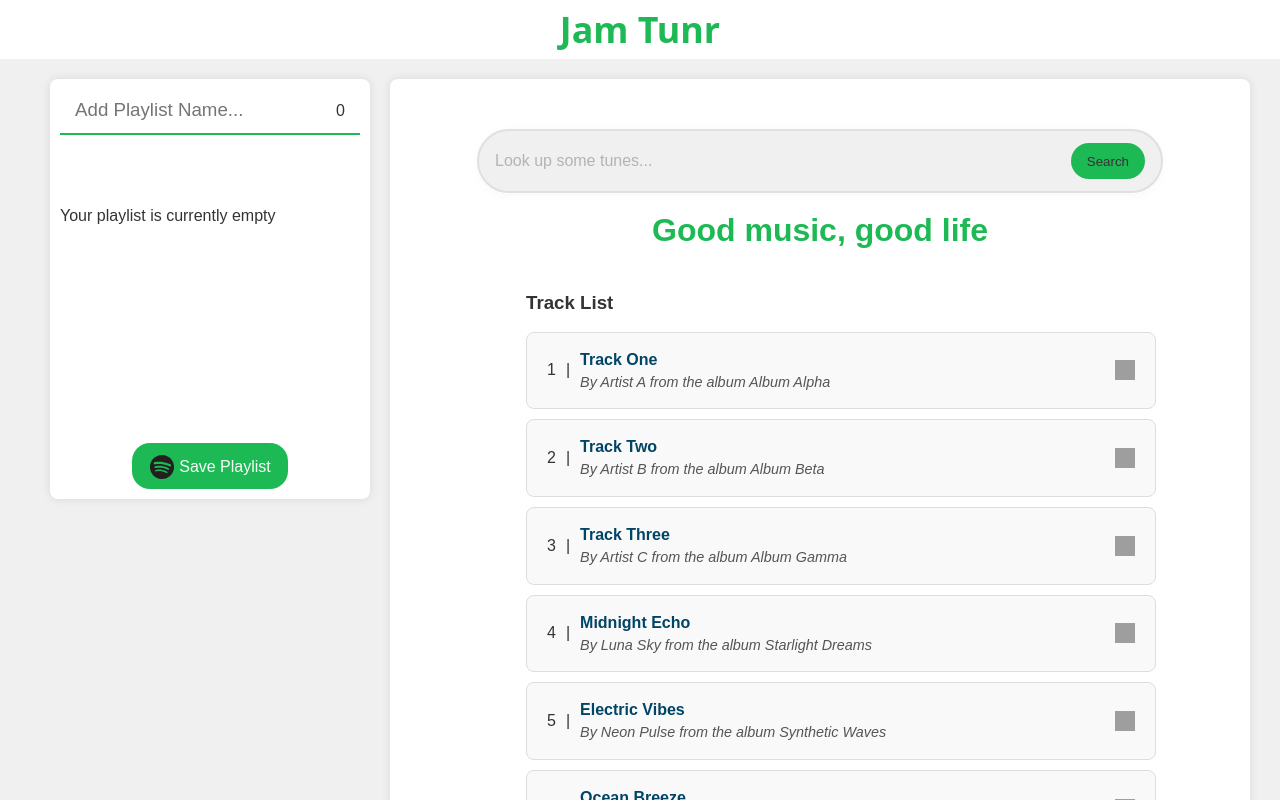
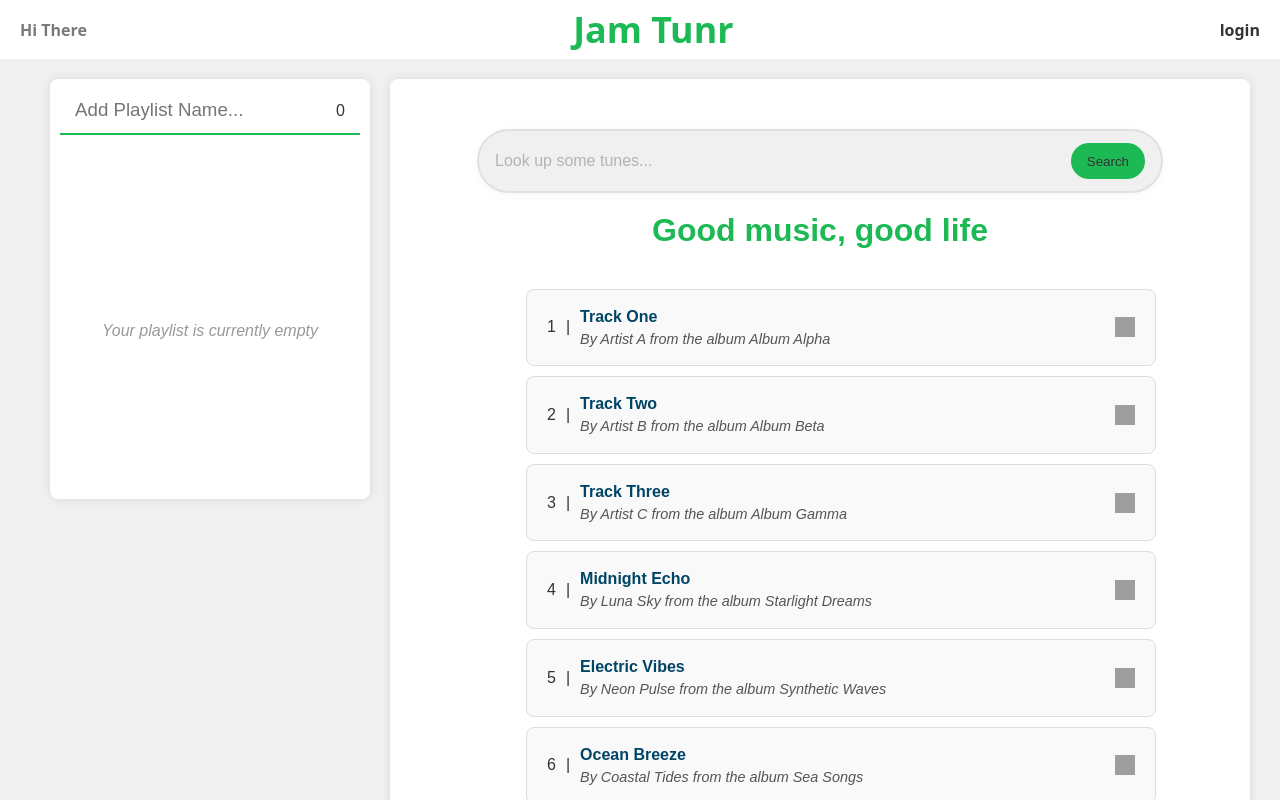
Before and after one commit to Erick-WG/Spotify-Jamr, a React (Vite) app: page / in a window 1280 px wide. Shown: the top 800 px of the page. Built offline with nearby package versions, Linux system fonts and the light colour scheme; sample sign-in values are in the browser's storage; grey boxes are pictures that could not be loaded.

Commit message:
Feat: add authentication and access token aquisition logic
build out the pcke authentication flow to obtain an access token to be used with api requests to fetch user specific data

```diff
--- a/jsconfig.json
+++ b/jsconfig.json
@@ -7,7 +7,8 @@
         "@pages/*": ["src/pages/*"],
         "@components/*": ["src/components/*"],
         "@assets/*": ["src/assets/*"],
-        "@css/*": ["src/assets/css/*"]
+        "@css/*": ["src/assets/css/*"],
+        "@apiClient/*": ["src/apiClient/*"]
     },
     "jsx": "react-jsx"
     },
--- a/src/App.jsx
+++ b/src/App.jsx
@@ -8,15 +8,15 @@ import styles from '@css/App.module.css'
 
 // components
 import SearchBar from '@components/SearchBar.jsx'
-import SearchResults from '@components/SearchResults.jsx'
+import SearchResults from '@components/SearchResults'
 import PlayList from '@components/PlayList.jsx'
 import TrackList from '@components/TrackList.jsx'
-import Track from '@components/Track.jsx'
+import Header from '@components/Header'
 
 
 
 // variables.
-const url = 'https://api.spotify.com/v1/search?q='
+// const url = 'https://api.spotify.com/v1/search?q='
 
 
 // data
@@ -128,21 +128,100 @@ const tracksMockData = [
   }
 ]
 
+const urlParams = new URLSearchParams(window.location.search);
+let code = urlParams.get('code');
+
+if (code) {
+  window.localStorage.setItem('auth_code', code);
+  window.history.replaceState({}, '', window.location.pathname);
+} else {
+  code = window.localStorage.getItem('auth_code');
+}
+
 
 function App() {
+  //* Access Token.
+  // get access token through authorization code flow with PKCE.
+  // use a login button to trigger the getAuth function from apiClient so we can have an auth code we can exchange for an access token.
+  // store the access token in local storage for use in fetch requests.
+  // const accessToken = localStorage.getItem('access_token');
+
+  // get auth token first and store it locally
+  // useEffect hook allows us to get the auth code and code verifyer on first load of the app.
+  useEffect(() => {
+    import('@apiClient/authCodes.js').then(({ default: getAuth }) => {
+      if (code == undefined && code == null) {
+        getAuth()
+      }
+    });
+  }, []);
+
+  // Auth and access token states.
+  const [loginStatus, setLoginStatus] = useState(false);
+  const [accessToken, setAccessToken] = useState('');
+
+  //* States.
+
+  // search term state to pass to search bar and use in fetch.
+  // add the search term to the fetch URL to get real data from Spotify API.
+  // data retrieval and state update logic will be needed.
+  // pass data to tracks state so that our app can render real search results.
+  const [searchTerm, setSearchTerm] = useState('');
+
+
   // state to store fetched tracks to share with results then create a copy for playlist.
   const [tracks, setTracks] = useState(tracksMockData);
 
 
-
   //* playlist tracks state, add a handler to add and remove tracks from playlist.
-  const [name, setName] = useState(null);
+  const [playlistName, setPlaylistName] = useState(null);
   const [uriList, setUriList] = useState([]);
   const [playlistTracks, setPlaylistTracks] = useState([]);
 
+
+  //* Handlers.
+
+  // login handler to trigger getToken function.
+  // we can get an access token when the user chooses to login
+  const handleLogin = () => {
+
+    //* login to get the access token to fetch data
+    if (code !== undefined || code !== null) {
+      import('@/apiClient/getToken.js').then(({ default: getToken }) => {
+        getToken(code)
+        setLoginStatus(true);
+      });
+    }
+  };
+
+  // clearing the local storage on logout
+  const handleLogout = () => {
+    localStorage.clear();
+    setAccessToken(null);
+    setLoginStatus(false);
+    window.location.href = '/';
+  };
+
+  // search handlers here.
+  const handleSearch = (term) => {
+    // getting and saving access token from the local storage to our app.
+    const access_token = window.localStorage.getItem('access_token')
+
+
+    if(access_token){
+      setAccessToken(access_token)
+      console.log(access_token)
+    }
+    console.log(accessToken)
+    setSearchTerm(term);
+  };
+
+
+  // playlist handlers.
+
   // update the playlist by name.
   const updatePlaylistName = (name) => {
-    setName(name);
+    setPlaylistName(name);
   };
 
   // adding to playlist.
@@ -163,7 +242,7 @@ function App() {
     setUriList([...uriList, track.uri]);
   }
 
-  // deleting uri's for reference.
+  // deleting uri's when a song is removed from the saved playlist.
   const deleteUri = (track) => {
     setUriList(uriList.filter((uri) => uri !== track.uri));
   }
@@ -178,27 +257,26 @@ function App() {
 
   return (
     <div>
-      <div className={styles.logo}>
-        <h1>Jam Tunr</h1>
-      </div>
+      <Header isLogin={loginStatus} handleLogin={handleLogin} handleLogout={handleLogout} />
       <div className={styles.app}>
         <div className={styles.asideContainer}>
           <div className={styles.aside}>
             {/* custon track list here to save to spotify. */}
-            <PlayList name={name} updatePlaylistName={updatePlaylistName} tracks={playlistTracks} removeFromPlaylist={removeFromPlaylist} deleteUri={deleteUri} />
+            <PlayList name={playlistName} updatePlaylistName={updatePlaylistName} tracks={playlistTracks} removeFromPlaylist={removeFromPlaylist} deleteUri={deleteUri} />
           </div>
           {/* TODO: future add, media player below the playlist */}
         </div>
 
         <div className={styles.main}>
-          <SearchBar />
+          <SearchBar search={handleSearch} />
           <h1 className={styles.heading}>Good music, good life</h1>
-          {/* <SearchResults /> */}
+
+          <SearchResults searchTerm={searchTerm} tracks={tracks} addToPlaylist={addToPlaylist} saveUri={saveUri}/>
 
           {/* results container */}
-          <div className={styles.resultsContainer}>
+          {/* <div className={styles.resultsContainer}>
             <TrackList tracks={tracks} addToPlaylist={addToPlaylist} saveUri={saveUri} />
-          </div>
+          </div> */}
         </div>
       </div>
     </div>
--- /dev/null
+++ b/src/apiClient/authCodes.js
@@ -0,0 +1,61 @@
+// Code to get code verifier and code challenge for PKCE OAuth2 flow
+
+// generate a random string for code verifier
+const generateRandomString = (length) => {
+    const possible = 'ABCDEFGHIJKLMNOPQRSTUVWXYZabcdefghijklmnopqrstuvwxyz0123456789';
+    const values = crypto.getRandomValues(new Uint8Array(length));
+    return values.reduce((acc, x) => acc + possible[x % possible.length], "");
+}
+
+const codeVerifier  = generateRandomString(64);
+
+
+// SHA-256 hashing function
+
+const sha256 = async (plain) => {
+    const encoder = new TextEncoder()
+    const data = encoder.encode(plain)
+    return window.crypto.subtle.digest('SHA-256', data)
+}
+
+
+const base64encode = (input) => {
+    return btoa(String.fromCharCode(...new Uint8Array(input)))
+        .replace(/=/g, '')
+        .replace(/\+/g, '-')
+        .replace(/\//g, '_');
+}
+
+
+const hashed = await sha256(codeVerifier)
+const codeChallenge = base64encode(hashed);
+
+
+
+// Authentication with Spotify
+function getAuth() {
+
+    const clientId = import.meta.env.VITE_CLIENT_ID;
+    const redirectUri = import.meta.env.VITE_REDIRECT_URI;
+
+    const scope = 'user-read-private user-read-email';
+    const authUrl = new URL("https://accounts.spotify.com/authorize")
+
+
+    // generated in the previous step
+    window.localStorage.setItem('code_verifier', codeVerifier);
+
+    const params =  {
+        response_type: 'code',
+        client_id: clientId,
+        scope,
+        code_challenge_method: 'S256',
+        code_challenge: codeChallenge,
+        redirect_uri: redirectUri,
+    }
+
+    authUrl.search = new URLSearchParams(params).toString();
+    window.location.href = authUrl.toString();
+}
+
+export default getAuth;
--- /dev/null
+++ b/src/apiClient/getToken.js
@@ -0,0 +1,32 @@
+const clientId = import.meta.env.VITE_CLIENT_ID;
+const redirectUri = import.meta.env.VITE_REDIRECT_URI;
+
+const getToken = async code => {
+
+  // stored in the previous step
+  const codeVerifier = window.localStorage.getItem('code_verifier');
+
+  const url = "https://accounts.spotify.com/api/token";
+  const payload = {
+    method: 'POST',
+    headers: {
+      'Content-Type': 'application/x-www-form-urlencoded',
+    },
+    body: new URLSearchParams({
+      client_id: clientId,
+      grant_type: 'authorization_code',
+      code,
+      redirect_uri: redirectUri,
+      code_verifier: codeVerifier,
+    }),
+  }
+
+  const body = await fetch(url, payload);
+  const response = await body.json();
+
+  window.localStorage.setItem('access_token', response.access_token);
+}
+
+
+
+export default getToken;
--- a/src/assets/css/App.module.css
+++ b/src/assets/css/App.module.css
@@ -1,11 +1,43 @@
 .logo {
     display: flex;
     align-items: center;
-    justify-content: center;
+    justify-content: space-between;
     font-size: 0.7rem;
     font-weight: bold;
     color: #1db954;
-    margin: 10px 0;
+    margin: 10px 20px;
+}
+
+.login {
+    cursor: pointer;
+    color: #333;
+    font-size: 1rem;
+    /* text-transform: uppercase; */
+    font-weight: bold;
+    transition: color 0.3s ease;
+}
+
+.login:hover {
+    color: #1db954;
+}
+
+.logout {
+    cursor: pointer;
+    color: #333;
+    font-size: 1rem;
+    /* text-transform: uppercase; */
+    font-weight: bold;
+    transition: color 0.3s ease;
+}
+
+.logout:hover {
+    color: #ff0000;
+}
+
+.user {
+    font-size: 1rem;
+    font-weight: bold;
+    color: #797979;
 }
 
 .app {
--- a/src/assets/css/PlayList.module.css
+++ b/src/assets/css/PlayList.module.css
@@ -73,6 +73,15 @@
     font-size: 0.9em;
 }
 
+
+.emptyMessage {
+    color: #999;
+    font-style: italic;
+    align-self: center;
+}
+
+
+
 .saveButton {
     display: flex;
     align-items: center;
--- /dev/null
+++ b/src/components/Header.jsx
@@ -0,0 +1,23 @@
+import React from 'react'
+import styles from '@css/App.module.css'
+
+
+
+const Header = ({ isLogin, handleLogin, handleLogout}) => {
+
+  return (
+    <header className={styles.header}>
+      <div className={styles.logo}>
+        <p className={styles.user}>Hi There</p>
+        <h1>Jam Tunr</h1>
+        {isLogin ? (
+          <p className={styles.logout} onClick={handleLogout}>logout</p>
+        ) : (
+          <p className={styles.login} onClick={handleLogin}>login</p>
+        )}
+      </div>
+    </header>
+  )
+}
+
+export default Header
--- a/src/components/PlayList.jsx
+++ b/src/components/PlayList.jsx
@@ -12,7 +12,8 @@ const PlayList = ({name, updatePlaylistName, tracks, removeFromPlaylist, deleteU
   const [playlistName, setPlaylistName] = useState(name)
 
 
-  const handleAddPlaylistName = () => {
+  const handleAddPlaylistName = (e) => {
+    e.preventDefault();
     updatePlaylistName(playlistName);
   }
 
@@ -66,12 +67,14 @@ const PlayList = ({name, updatePlaylistName, tracks, removeFromPlaylist, deleteU
             ))}
           </ul>
         ) : (
-          <p>Your playlist is currently empty</p>
+          <p className={styles.emptyMessage}>Your playlist is currently empty</p>
         )}
       </div>
 
       {/* save button */}
-      {/* consitionally render create and save buttons */}
+      {/* conditionally render create and save buttons */}
+
+      {tracks.length > 0 ? (
         <div>
           <button
             className={styles.saveButton}>
@@ -83,6 +86,7 @@ const PlayList = ({name, updatePlaylistName, tracks, removeFromPlaylist, deleteU
               Save Playlist
           </button>
         </div>
+      ) : null}
     </div>
   )
 }
--- a/src/components/SearchBar.jsx
+++ b/src/components/SearchBar.jsx
@@ -1,12 +1,23 @@
-import React from 'react'
+import React, { useState } from 'react'
 import styles from '@css/SearchBar.module.css'
 
-const SearchBar = () => {
+const SearchBar = ({ search }) => {
+  const [searchTerm, setSearchTerm] = useState('');
+
+  const handleSubmit = (e) => {
+    e.preventDefault();
+    if(searchTerm !== ''){
+      search(searchTerm);
+      setSearchTerm('');
+    }
+  };
+
   return (
-    <form className={styles.searchBar}>
+    <form className={styles.searchBar} onSubmit={handleSubmit}>
       <input
         name='searchQuery'
-        value={''}
+        value={searchTerm}
+        onChange={(e) => setSearchTerm(e.target.value)}
         className={styles.searchInput}
         placeholder='Look up some tunes...'
         />
--- a/src/components/SearchResults.jsx
+++ b/src/components/SearchResults.jsx
@@ -1,13 +1,12 @@
 import React from 'react'
+import styles from '@css/App.module.css'
 
-const SearchResults = () => {
+import TrackList from '@components/TrackList'
+
+const SearchResults = ({searchTerm, tracks, addToPlaylist, saveUri}) => {
   return (
-    <div>
-      <div>
-        <h3>some good music</h3>
-        <p>by some artist</p>
-        <button>Add to Playlist</button>
-      </div>
+    <div className={styles.resultsContainer}>
+      <TrackList searchTerm={searchTerm} tracks={tracks} addToPlaylist={addToPlaylist} saveUri={saveUri}/>
     </div>
   )
 }
--- a/src/components/TrackList.jsx
+++ b/src/components/TrackList.jsx
@@ -8,11 +8,12 @@ import styles from '@css/TrackList.module.css'
 import Track from './Track'
 
 
-const TrackList = ({tracks, addToPlaylist, saveUri}) => {
+const TrackList = ({searchTerm, tracks, addToPlaylist, saveUri}) => {
 
   return (
     <div style={{width: '70%'}}>
-        <h3 className={styles.heading}>Track List</h3>
+      {searchTerm ? (<p className={styles.heading}>Showing results for {searchTerm}...</p>) : ''}
+
       <ul className={styles.list}>
         {/* tracks array traversal */}
           {tracks.map((track, index) => (
--- a/vite.config.js
+++ b/vite.config.js
@@ -12,6 +12,7 @@ export default defineConfig({
       '@components': path.resolve(__dirname, '/src/components'),
       '@assets': path.resolve(__dirname, '/src/assets'),
       '@css': path.resolve(__dirname, '/src/assets/css'),
+      '@apiClient': path.resolve(__dirname, '/src/apiClient'),
     },
   },
   plugins: [
```
Lines whose indentation alone changed are shown as unchanged.
